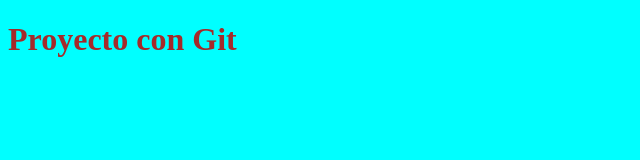
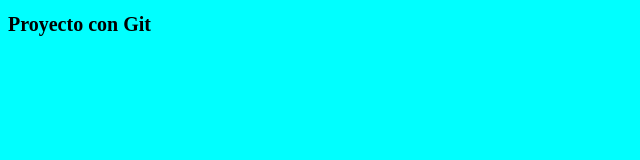
Before and after one commit to JohnCorrea29/ProyectoGit, a plain HTML site: page Index.html in a window 1280 px wide. Shown: the whole page, without its empty margins (0-640 px from the left). Drawn offline with Linux system fonts and the light colour scheme.

Commit message:
Cambios css

```diff
--- a/css/style.css
+++ b/css/style.css
@@ -4,3 +4,11 @@ body
     font-weight: bold;
     color: brown;
 }
+
+h1
+{
+    font-size: 20px;
+    font-family: 'Times New Roman', Times, serif;
+    border-radius: 20px;
+    color: #000;
+}
```
